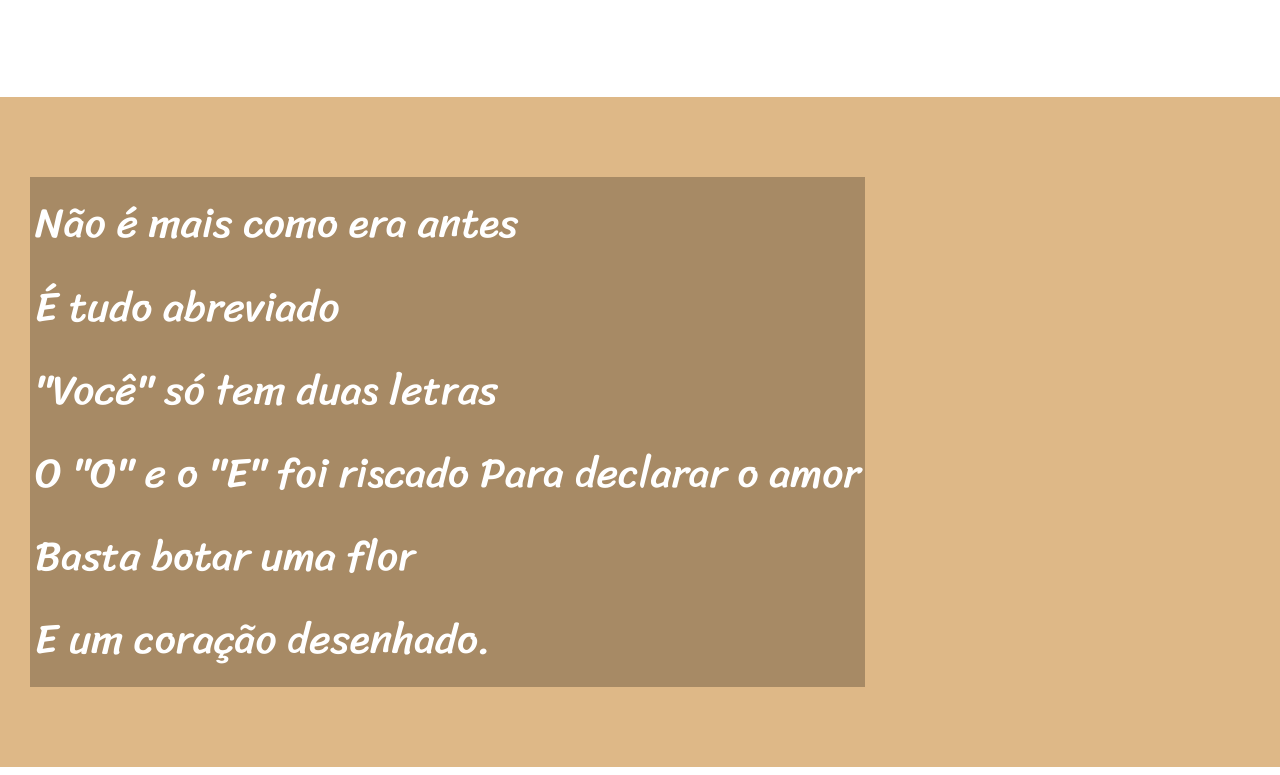
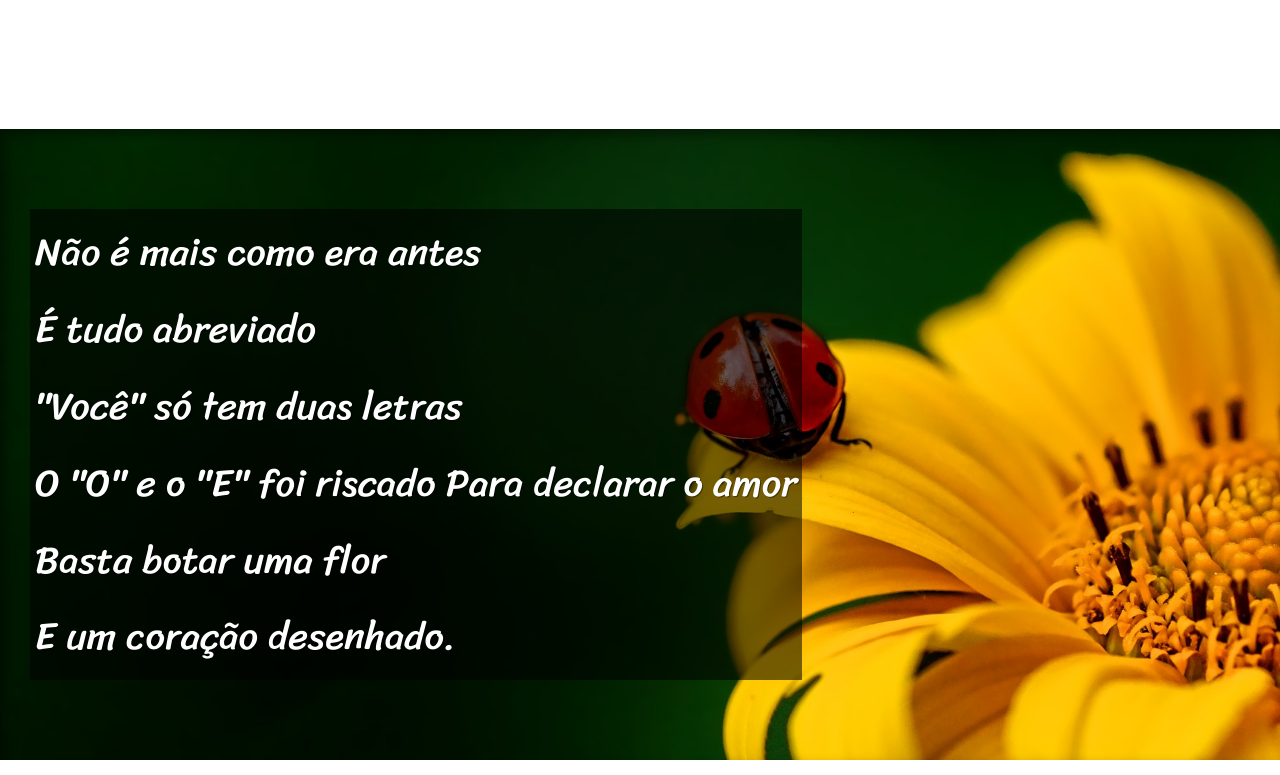
Before and after one commit to cabocloazul/html-css-gg, a plain HTML site: page desafios/d012/index.html in a window 1280 px wide. Shown: the part 905-1680 px from the top of the page. Drawn offline with Linux system fonts and the light colour scheme; a web font is replaced by a local one.

Commit message:
atualização final

```diff
--- a/desafios/d012/estilo/style.css
+++ b/desafios/d012/estilo/style.css
@@ -51,7 +51,11 @@ section {
     padding-left: 30px;
     line-height: 2em;
     font-family: var(--fonte3);
-    font-size: 3.25vw;
+    font-size: 3vw;
+}
+
+section > p {
+    padding-bottom: 2em;
 }
 
 .padrao {
@@ -62,12 +66,25 @@ section {
 .imagem {
     background-color: burlywood;
     color: white;
+    background-size: cover;
+    background-attachment: fixed;
+    box-shadow: inset 6px 6px 12px rgba(0, 0, 0, 0.382);
 }
 
 .imagem > p {
-    background-color: rgba(0, 0, 0, 0.252);
+    background-color: rgba(0, 0, 0, 0.541);
     display: inline-block;
     padding: 5px;
+    text-shadow: 1px 1px 0px rgba(0, 0, 0, 0.422);
+}
+
+#img01 {
+    background-image: url(../imagens/background001.jpg);
+    background-position: right center;
+}
+
+#img02 {
+    background-image: url(../imagens/background002.jpg);
 }
 
 footer {
--- a/desafios/d012/index.html
+++ b/desafios/d012/index.html
@@ -24,7 +24,7 @@
     </p>
 </section>
 
-<section class="imagem">
+<section class="imagem" id="img01">
     <p>
         Não é mais como era antes <br>
         É tudo abreviado <br>
@@ -58,7 +58,7 @@
     </p>
 </section>
 
-<section class="imagem">
+<section class="imagem" id="img02">
     <p>
         Tenho saudade das cartas <br>
         Escritas com a própria mão <br>
@@ -79,7 +79,9 @@
             Abriu outro aplicativo <br>
             O mundo ficou cativo <br>
             Da tecnologia do agora. <br>
+        </p>
 
+        <p>
             Felizmente, pra orar <br>
             Não precisa de internet <br>
             Deus escuta todo mundo <br>
@@ -87,7 +89,7 @@
             Dois pontos são dois joelhos <br>
             Seus lábios são aparelhos <br>
             Deixe que Deus interprete.
-    </p> <br>
+        </p>
     </section>
 
 <footer>
```
Lines whose indentation alone changed are shown as unchanged.
